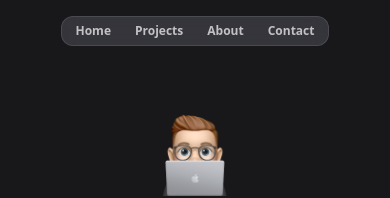
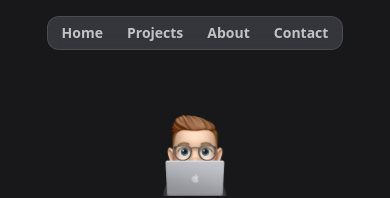
Before and after one commit to Dishant402955/Portfolio, a React (Vite) app: page / in a window 390 px wide. Shown: the top 198 px of the page. Built offline with nearby package versions, Linux system fonts and the light colour scheme.

Commit message:
font-size fix

```diff
--- a/src/components/Header.jsx
+++ b/src/components/Header.jsx
@@ -1,7 +1,7 @@
 const Header = () => {
   return (
     <div className="flex justify-center items-center fixed top-4 left-0 w-[100%] ">
-      <nav className="flex gap-1 p-2 border border-zinc-400/20 rounded-xl bg-zinc-600/50 backdrop-blur max-[450px]:gap-0 max-[600px]:p-0.5 max-[600px]:text-sm max-[1000px]:p-1 max-[1000px]:text-sm">
+      <nav className="flex gap-1 p-2 border border-zinc-400/20 rounded-xl bg-zinc-600/50 backdrop-blur max-[450px]:gap-0 max-[600px]:p-0.5 max-[600px]:text-lg max-[1000px]:p-1 max-[1000px]:text-md">
         <a href="#" className="nav-item">
           Home
         </a>
--- a/src/components/Hero.jsx
+++ b/src/components/Hero.jsx
@@ -3,7 +3,7 @@ import ArrowDown from "../assets/icons/arrow-down.svg";
 
 const HeroSection = () => {
   return (
-    <div className="py-24 md:py-36 lg:py-48 flex justify-center items-center" id="hero">
+    <div className="py-24 md:py-36 lg:py-32 flex justify-center items-center" id="hero">
       <div className="container flex flex-col justify-center items-center">
         <div className="flex flex-col justify-center items-center">
           <img src={memojiImage} alt="Person Behind computer" className="size-[100px] lg:size-[150px]" />
--- a/src/index.css
+++ b/src/index.css
@@ -20,5 +20,5 @@ body {
   @apply bg-zinc-900 text-zinc-50;
 }
 .nav-item {
-  @apply rounded-xl text-white/70 px-5 py-1.5 font-semibold hover:bg-zinc-500/20 hover:text-white transition duration-300 max-[450px]:px-3 max-[450px]:py-1 max-[450px]:text-xs max-[600px]:px-3;
+  @apply rounded-xl text-white/70 px-5 py-1.5 font-semibold hover:bg-zinc-500/20 hover:text-white transition duration-300 max-[450px]:px-3 max-[450px]:py-1 max-[450px]:text-sm max-[600px]:px-3;
 }
```
